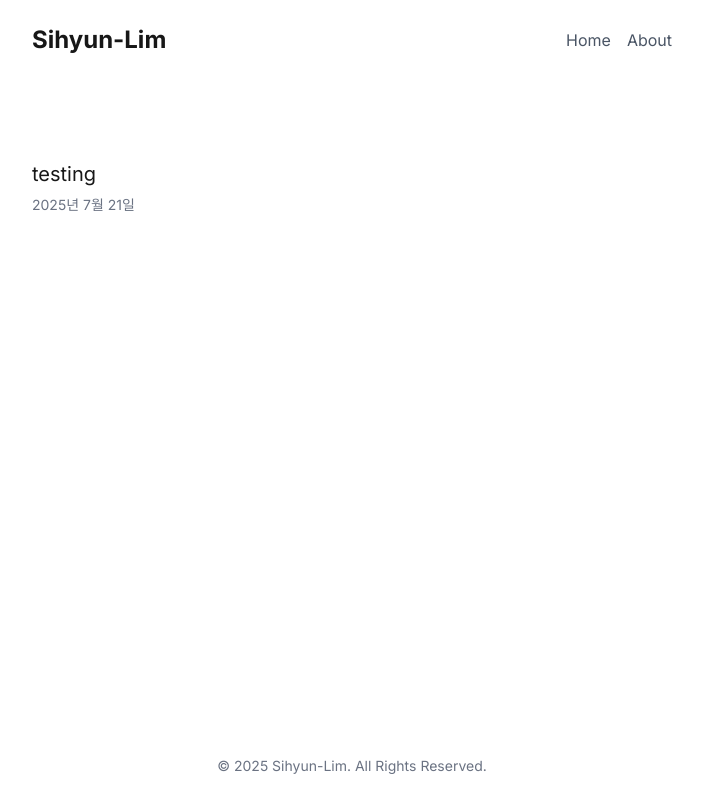
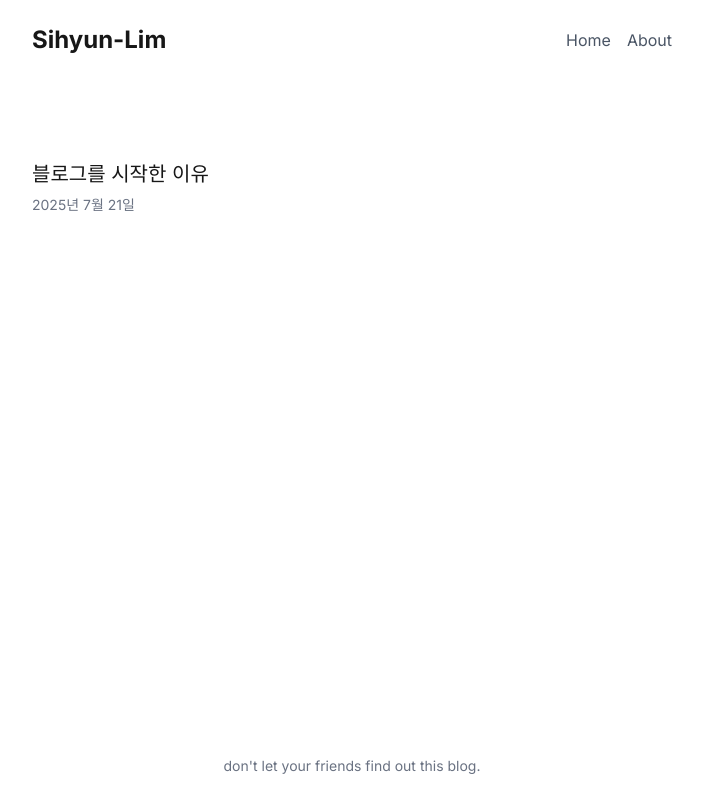
Before and after one commit to nuyhismil/sihyunlog, a Next.js app: page / in a window 1280 px wide. Shown: the whole page, without its empty margins (288-991 px from the left). Built offline with nearby package versions, Linux system fonts and the light colour scheme.

Commit message:
super minor changes

```diff
--- a/posts/test-post.mdx
+++ b/posts/test-post.mdx
@@ -1,9 +1,7 @@
 ---
-title: 'testing'
+title: '블로그를 시작한 이유'
 date: '2025-07-21'
 ---
 
-## 안녕하세요!
-
-이것은 제 Next.js 블로그의 첫 번째 글입니다.
-**MDX**를 사용하면 이렇게 *마크다운*과 JSX 컴포넌트를 함께 사용할 수 있습니다.
+## 찬교 다이어리, 과연 믿을 수 있는가?
+실제로 이 글의 내용이 위의 한줄 뿐인건 아니지만, 빨리 자야하니 어그로만 끄는 용도로 남겨두겠다.
--- a/src/components/Footer.tsx
+++ b/src/components/Footer.tsx
@@ -3,7 +3,7 @@ const Footer = () => {
     return (
       <footer className="py-6 mt-12">
         <div className="container mx-auto text-center text-sm text-gray-500 px-4">
-          © 2025 Sihyun-Lim. All Rights Reserved.
+          don't let your friends find out this blog.
         </div>
       </footer>
     );
```
